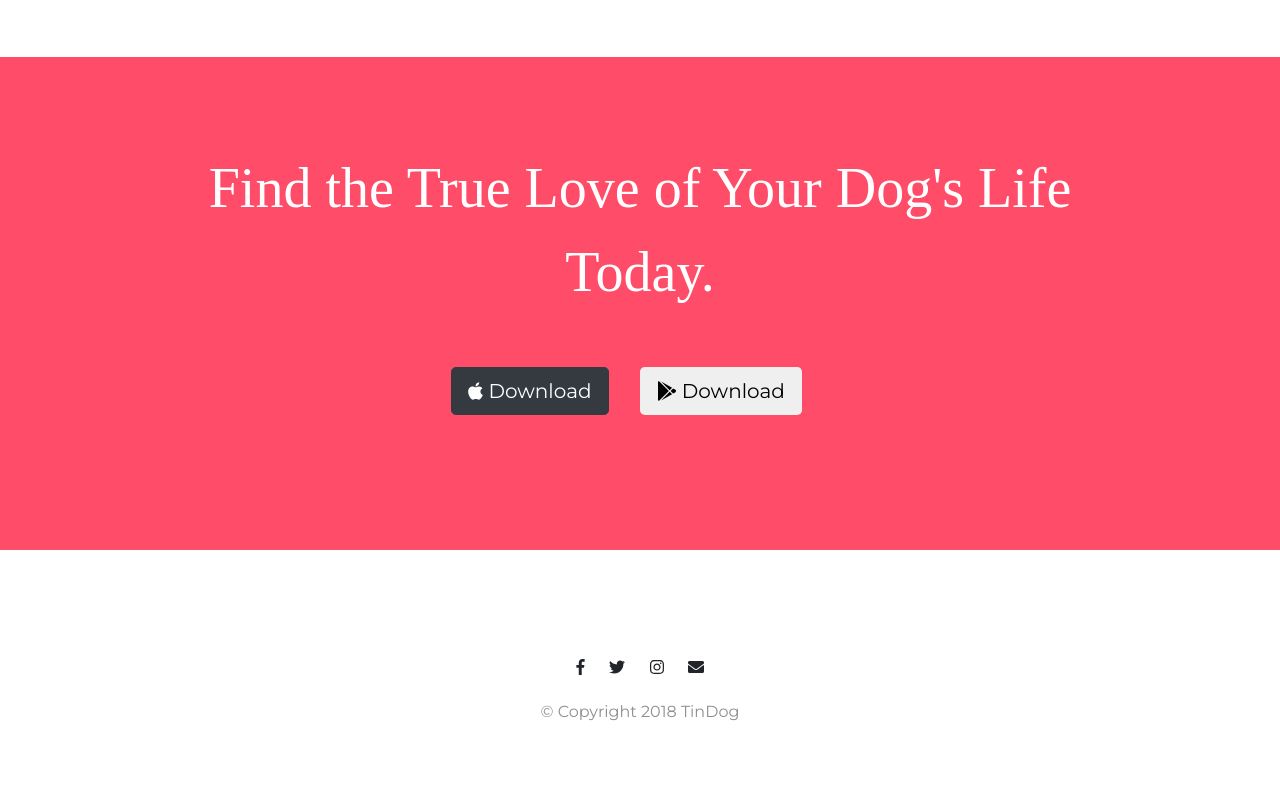
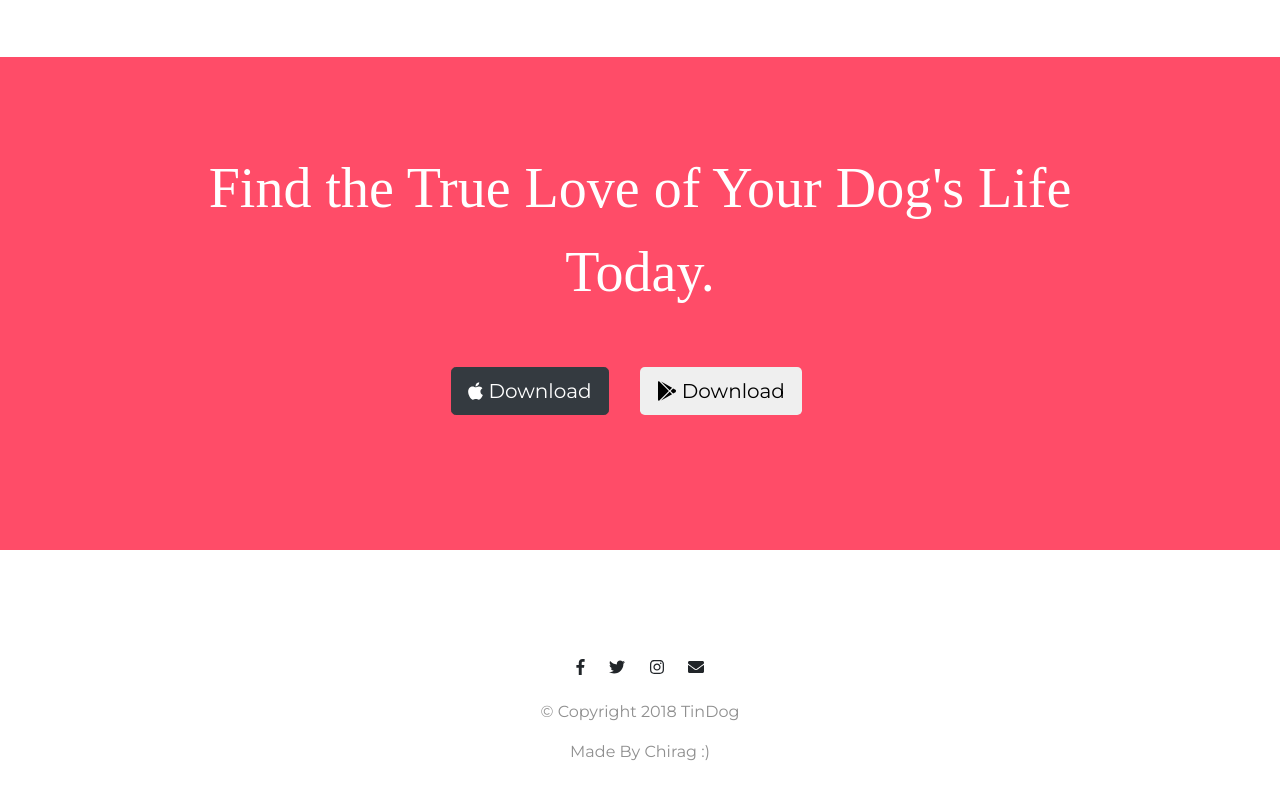
Before and after one commit to Chirag1309/TinDogUsingHtml-Css-BootStrap, a plain HTML site: page index.html in a window 1280 px wide. Shown: the part 2441-3241 px from the top of the page. Drawn offline with nearby package versions, Linux system fonts and the light colour scheme.

Commit message:
Update index.html

```diff
--- a/index.html
+++ b/index.html
@@ -231,6 +231,7 @@
       <i class="social-icon fab fa-instagram"></i>
       <i class="social-icon fas fa-envelope"></i>
       <p>© Copyright 2018 TinDog</p>
+      <p>Made By Chirag :)</p>
     </div>
   </footer>
 
```
